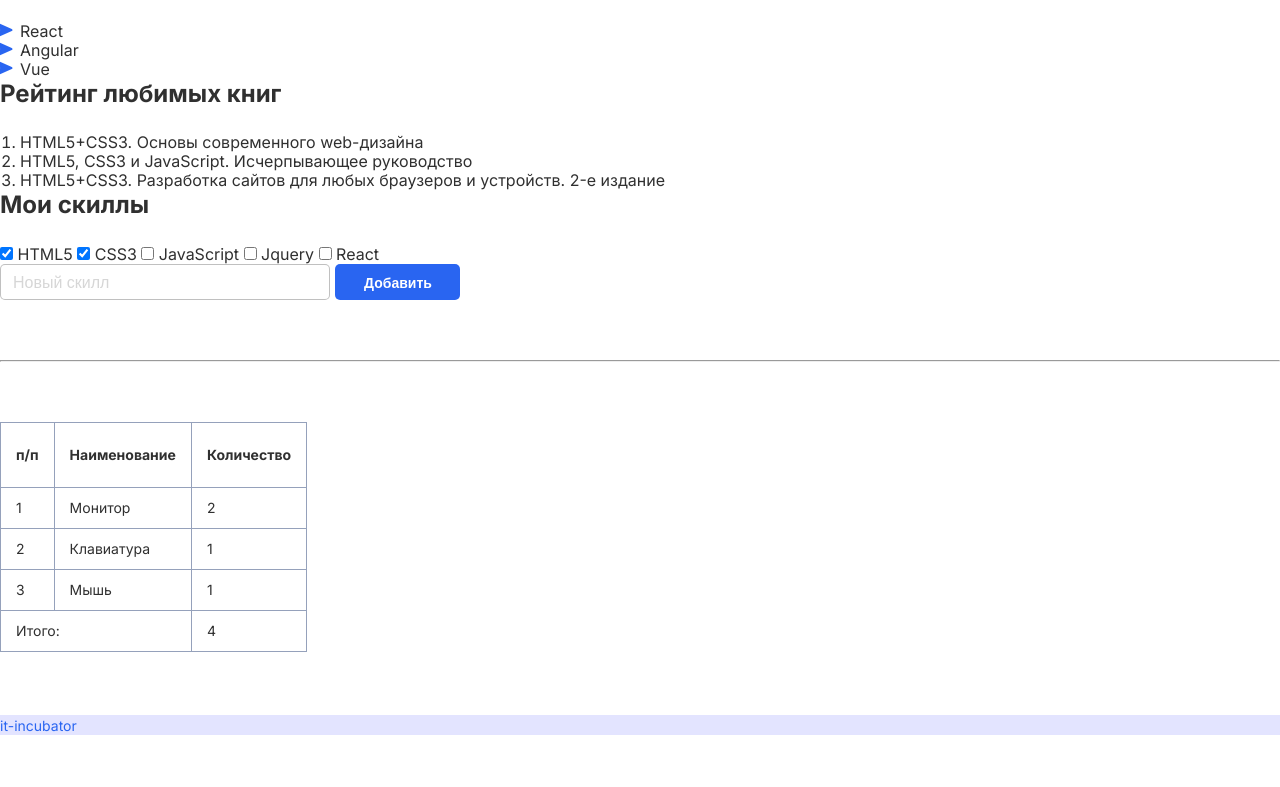
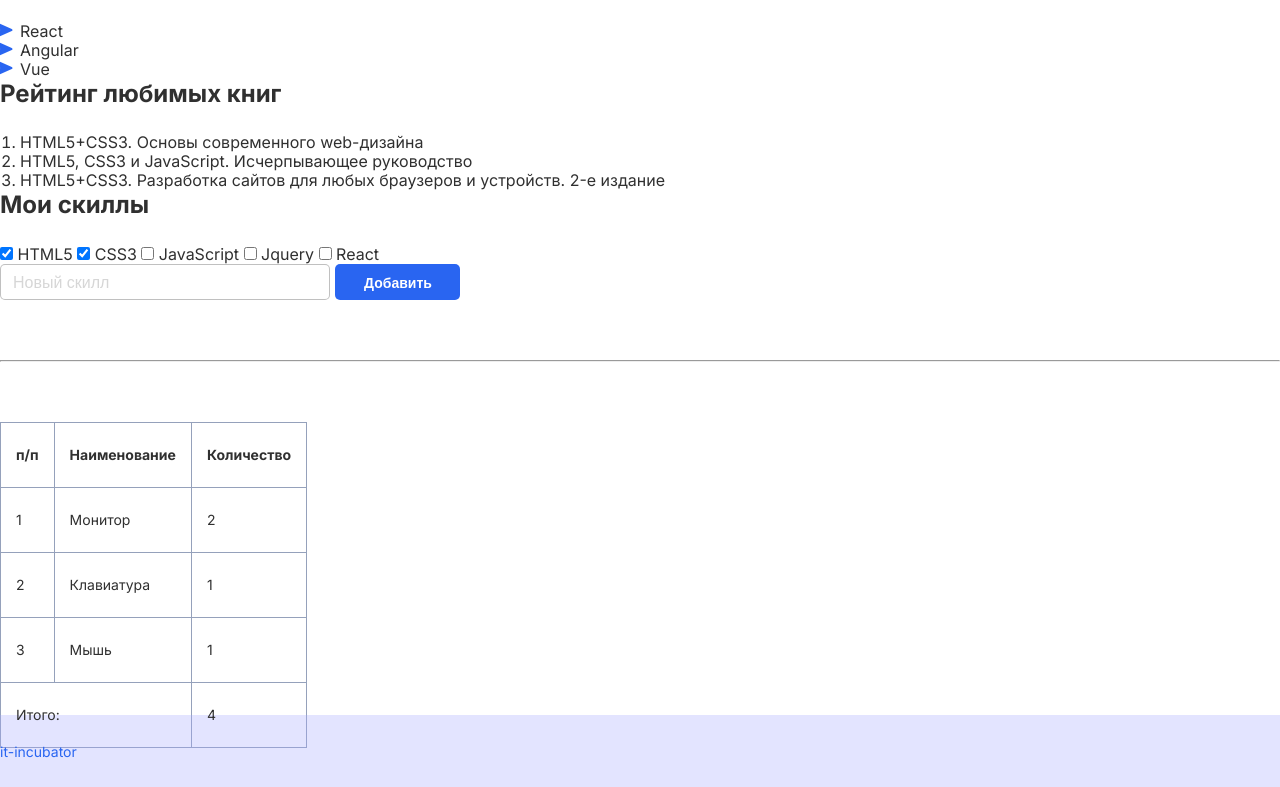
Before and after one commit to TatianaOsmol/2-hw-with-auto-test-html-css-main, a plain HTML site: page index.html in a window 1280 px wide. Shown: the part 1263-2050 px from the top of the page. Before the commit the page ends 1998 px from the top, so only its background shows below. Drawn offline with Linux system fonts and the light colour scheme.

Commit message:
complete task-1

```diff
--- a/style.css
+++ b/style.css
@@ -89,7 +89,7 @@ select {
 
 .skills-list {
     /* Стили для маркированного списка во второй секции */
-    padding-left: 20px;
+    padding:0px 20px;
     font-weight: 400;
     font-size: 16px;
     line-height: 19px;
@@ -161,7 +161,7 @@ th, td {
     font-size: 14px;
     line-height: 40px;
     text-align: left;
-    padding-left: 15px;
+    padding: 12px 15px;
 }
 
 .table-subtitle {
@@ -174,7 +174,7 @@ th, td {
 footer {
     /* Стили для футера */
     background: rgba(163, 167, 255, 0.3);
-    padding 26px 0px;
+    padding: 26px 0px;
 }
 
 .footer-link {
```
